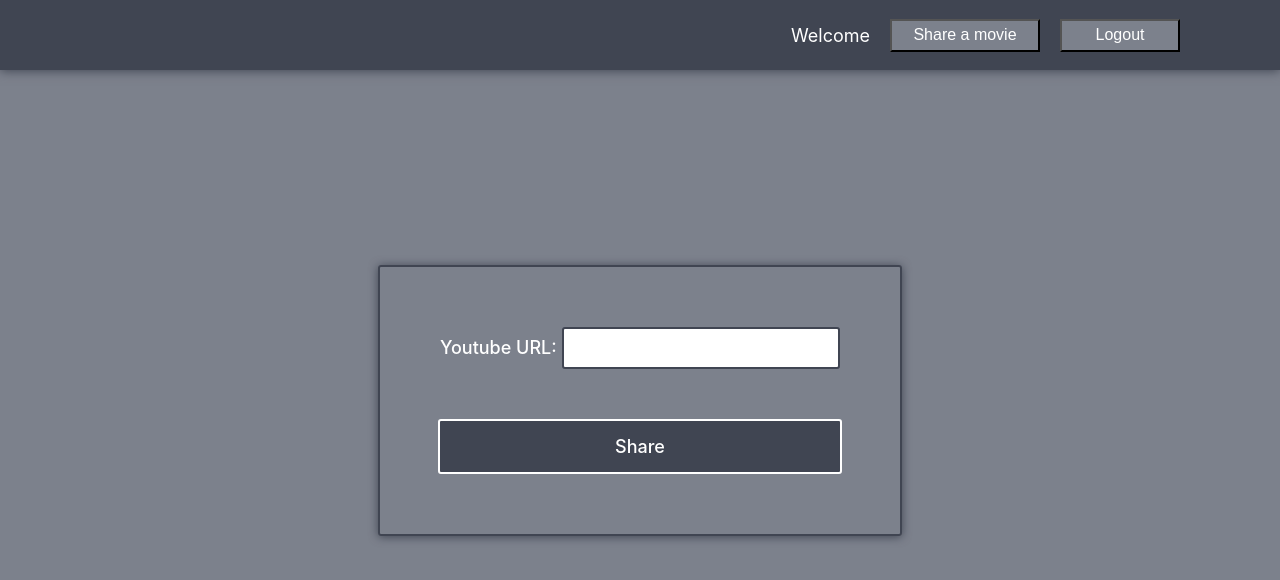
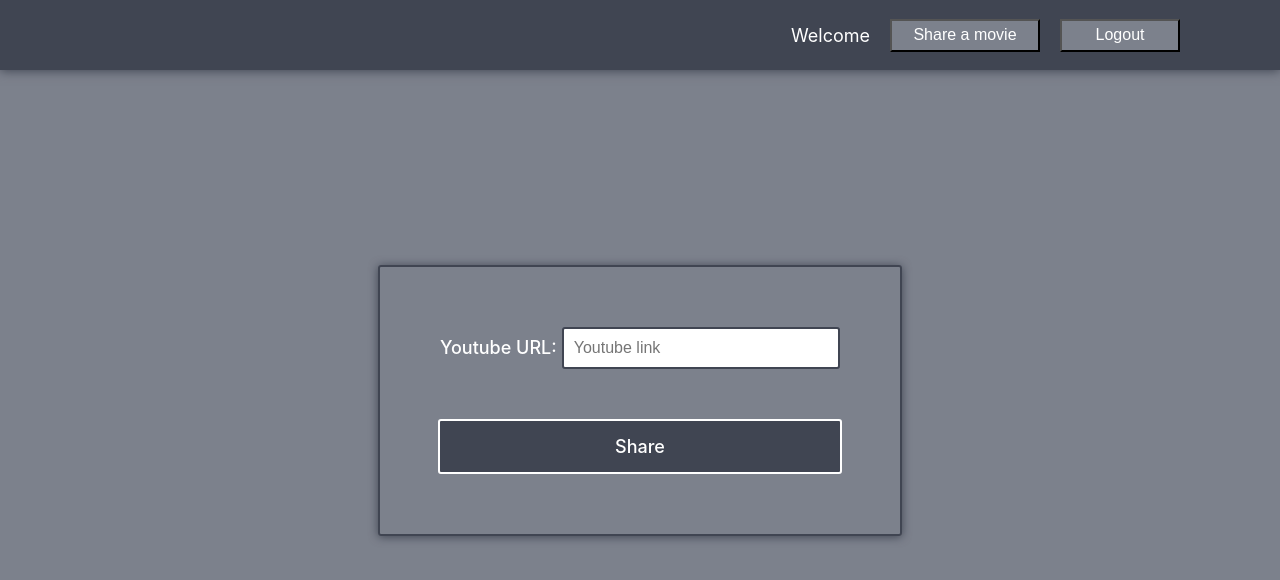
Before and after one commit to finn-nguyen/visha-frontend, a React (Create React App) app: page /share in a window 1280 px wide. Shown: the top 580 px of the page. Built offline with nearby package versions, Linux system fonts and the light colour scheme; sample sign-in values are in the browser's storage.

Commit message:
Handle share video

```diff
--- a/src/components/ShareVideo.js
+++ b/src/components/ShareVideo.js
@@ -1,4 +1,5 @@
 import React from "react";
+import { useHistory } from "react-router-dom";
 import {
   StyledShareVideo,
   StyledShareVideoContainer,
@@ -7,16 +8,33 @@ import {
   StyledShareVideoInput,
   StyledShareVideoLabel
 } from "../styles/StyledShareVideo";
+import useForm from "../hooks/useLogin";
+import { shareVideo } from "../requests";
 
 const ShareVideo = () => {
+  const history = useHistory();
+  const submitLink = async () => {
+    await shareVideo(inputs.link);
+    history.push("/");
+  };
+  const { inputs, handleInputChange, handleSubmit } = useForm(submitLink);
   return (
     <StyledShareVideo>
       <StyledShareVideoContainer>
         <StyledShareVideoRow>
           <StyledShareVideoLabel>Youtube URL:</StyledShareVideoLabel>
-          <StyledShareVideoInput />
+          <StyledShareVideoInput
+            name="link"
+            placeholder="Youtube link"
+            type="text"
+            onChange={handleInputChange}
+            value={inputs.link || ""}
+            required
+          />
         </StyledShareVideoRow>
-        <StyledShareVideoButton>Share</StyledShareVideoButton>
+        <StyledShareVideoButton onClick={handleSubmit}>
+          Share
+        </StyledShareVideoButton>
       </StyledShareVideoContainer>
     </StyledShareVideo>
   );
--- a/src/components/UserStatus.js
+++ b/src/components/UserStatus.js
@@ -1,12 +1,11 @@
 import React from "react";
 import Login from "./Login";
-import Profile from "./Profile"
-import { useAuth } from "../contexts/auth"
+import Profile from "./Profile";
+import { useAuth } from "../contexts/auth";
 
 const UserStatus = () => {
-  const { auth } = useAuth()
-  console.log({auth})
-  return auth ? <Profile /> : <Login />
+  const { auth } = useAuth();
+  return auth ? <Profile /> : <Login />;
 };
 
 export default UserStatus;
--- a/src/components/Videos.js
+++ b/src/components/Videos.js
@@ -13,7 +13,7 @@ const Videos = () => {
   function handleScroll() {
     const list = document.getElementById("list");
     if (
-      window.innerHeight + window.scrollY ===
+      window.innerHeight + window.scrollY <=
       list.clientHeight + list.offsetTop
     ) {
       if (!isLoading) {
--- a/src/contexts/index.js
+++ b/src/contexts/index.js
@@ -1,18 +1,34 @@
 import React, { useState } from "react";
 import { AuthContext } from "./auth";
 
+const restoreAuthFromLocalStorage = () => {
+  const token = localStorage.getItem("token");
+  const username = localStorage.getItem("username");
+  const user_id = localStorage.getItem("user_id");
+  if (token && username && user_id) {
+    return {
+      token,
+      username,
+      user_id
+    };
+  }
+  return null;
+};
+
 const AppProviders = ({ children }) => {
-  const [auth, setAuth] = useState({ username: "Tuong", token: "fasdfs" });
+  const [auth, setAuth] = useState(restoreAuthFromLocalStorage());
 
   const setUser = auth => {
-    if (auth && auth["token"] && auth["username"]) {
-      const { token, username } = auth;
+    if (auth && auth["token"] && auth["username"] && auth["user_id"]) {
+      const { token, username, user_id } = auth;
       localStorage.setItem("token", token);
       localStorage.setItem("username", username);
+      localStorage.setItem("user_id", user_id);
       setAuth({ token, username });
     } else {
       localStorage.removeItem("token");
       localStorage.removeItem("username");
+      localStorage.removeItem("user_id");
       setAuth();
     }
   };
--- a/src/requests/index.js
+++ b/src/requests/index.js
@@ -1,4 +1,3 @@
-
 export const fetchVideos = async page => {
   const response = await fetch(`http://localhost:5000/videos?page=${page}`, {
     method: "GET",
@@ -17,18 +16,32 @@ export const login = async (username, password) => {
       "Content-Type": "application/json"
     }),
     body: JSON.stringify({
-      user: { username, password}
+      user: { username, password }
     })
-  })
-  if(response.status === 201) {
+  });
+  if (response.status === 201) {
     const jsonData = await response.json();
-    return jsonData
+    return jsonData;
   }
-  return null
-}
-
+  return null;
+};
 
 export const logout = () => {
-  sessionStorage.removeItem("token")
-  sessionStorage.removeItem("username")
-}
+  sessionStorage.removeItem("token");
+  sessionStorage.removeItem("username");
+};
+
+export const shareVideo = async link => {
+  const response = await fetch(`http://localhost:5000/videos`, {
+    method: "POST",
+    headers: new Headers({
+      "Content-Type": "application/json",
+      Authorization: `Bearer ${localStorage.getItem("token")}`
+    }),
+    body: JSON.stringify({
+      video: { link, user_id: localStorage.getItem("user_id") }
+    })
+  });
+  const jsonData = await response.json();
+  return jsonData;
+};
```
